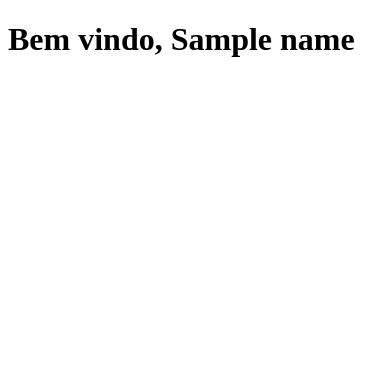
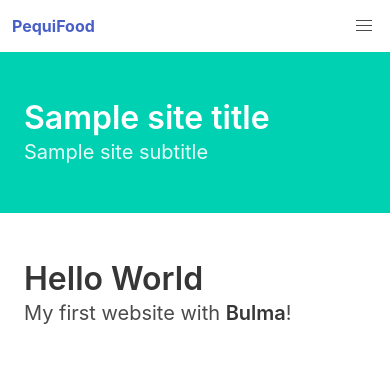
Before and after one commit to jpvramos/pequifood, a Flask app: template pequifood/templates/index.html in a window 390 px wide. Shown: the top 371 px of the page. Before the commit the page ends 57 px from the top, so only its background shows below. Run offline with Flask 2, Linux system fonts and the light colour scheme; the template is opened without the code that fills it: most values are stand-ins (such as "Sample title", 1, 10 or a date in 2020).

Commit message:
:iphone: create macro, base template html Flask

```diff
--- a/pequifood/app.py
+++ b/pequifood/app.py
@@ -1,8 +1,13 @@
 from flask import Flask
 from pequifood.ext  import site
+from pequifood.ext import toolbar
+from pequifood.ext import config
+
 
 def create_app():
     app = Flask(__name__)
+    config.init_app(app)
+    toolbar.init_app(app)
     site.init_app(app)
 
 
--- a/pequifood/ext/config/__init__.py
+++ b/pequifood/ext/config/__init__.py
@@ -0,0 +1,6 @@
+def init_app(app):
+    app.config["SECRET_KEY"] = "abcd"
+
+    if app.debug:
+        app.config["DEBUG_TB_TEMPLATE_EDITOR_ENABLED"] = True
+        app.config["DEBUG_TB_PROFILED_ENABLED"] = True
--- /dev/null
+++ b/pequifood/ext/toolbar/__init__.py
@@ -0,0 +1,5 @@
+from flask_debugtoolbar import DebugToolbarExtension
+
+
+def init_app(app):
+    DebugToolbarExtension(app)
--- /dev/null
+++ b/pequifood/templates/base.html
@@ -0,0 +1,110 @@
+<!DOCTYPE html>
+<html>
+
+<head>
+    {% block head %}
+    <meta charset="utf-8">
+    <meta name="viewport" content="width=device-width, initial-scale=1">
+    <title>Hello Bulma!</title>
+    <link rel="stylesheet" href="https://cdn.jsdelivr.net/npm/bulma@0.9.0/css/bulma.min.css">
+    {% endblock head %}
+    {% block extra_css %} {% endblock %}
+</head>
+
+<body>
+    {% block nav %}
+    <nav class="navbar" role="navigation" aria-label="main navigation">
+        <div class="navbar-brand">
+            <a class="navbar-item" href="https://bulma.io">
+                <strong>PequiFood</strong>
+            </a>
+
+            <a role="button" class="navbar-burger burger" aria-label="menu" aria-expanded="false"
+                data-target="navbarBasicExample">
+                <span aria-hidden="true"></span>
+                <span aria-hidden="true"></span>
+                <span aria-hidden="true"></span>
+            </a>
+        </div>
+
+        <div id="navbarBasicExample" class="navbar-menu">
+            <div class="navbar-start">
+                <a class="navbar-item">
+                    Home
+                </a>
+
+                <a class="navbar-item">
+                    Restaurantes
+                </a>
+
+                <div class="navbar-item has-dropdown is-hoverable">
+                    <a class="navbar-link">
+                        Especiais
+                    </a>
+
+                    <div class="navbar-dropdown">
+                        <a class="navbar-item">
+                            Pizza
+                        </a>
+                        <a class="navbar-item">
+                            Pastel
+                        </a>
+                        <a class="navbar-item">
+                            Hamburguer
+                        </a>
+                        <hr class="navbar-divider">
+                        <a class="navbar-item">
+                            Report an issue
+                        </a>
+                    </div>
+                </div>
+            </div>
+
+            <div class="navbar-end">
+                <div class="navbar-item">
+                    <div class="buttons">
+                        <a class="button is-primary">
+                            <strong>Sign up</strong>
+                        </a>
+                        <a class="button is-light">
+                            Log in
+                        </a>
+                    </div>
+                </div>
+            </div>
+        </div>
+    </nav>
+    {% endblock nav%}
+    <section class="hero is-primary">
+        <div class="hero-body">
+            <div class="container">
+                <h1 class="title">
+                    {{ site_title}}
+                </h1>
+                <h2 class="subtitle">
+                    {{site_subtitle}}
+                </h2>
+            </div>
+        </div>
+    </section>
+    {% block top %}
+    {% endblock top %}
+
+
+    {% block main %}
+    {% endblock main %}
+
+    {% block footer %}
+    <footer class="footer">
+        <div class="content has-text-centered">
+            <p>
+                <strong>Bulma</strong> by <a href="https://jgthms.com">Jeremy Thomas</a>. The source code is licensed
+                <a href="http://opensource.org/licenses/mit-license.php">MIT</a>. The website content
+                is licensed <a href="http://creativecommons.org/licenses/by-nc-sa/4.0/">CC BY NC SA 4.0</a>.
+            </p>
+        </div>
+    </footer>
+    {% endblock footer %}
+</body>
+
+</html>
--- a/pequifood/templates/index.html
+++ b/pequifood/templates/index.html
@@ -1,13 +1,21 @@
-<!DOCTYPE html>
-<html lang="en">
-<head>
-    <meta charset="UTF-8">
-    <meta name="viewport" content="width=device-width, initial-scale=1.0">
-    <title>
-        PequiFood
-    </title>
-</head>
-<body>
-    <h1>Bem vindo, {{ name }}</h1>
-</body>
-</html>
+{% extends "base.html" %}
+{% import "macros/lista_item.html" as list_itens %}
+
+{% block top %}
+<section class="section">
+    <div class="container">
+        <h1 class="title">
+            Hello World
+        </h1>
+        <p class="subtitle">
+            My first website with <strong>Bulma</strong>!
+        </p>
+    </div>
+</section>
+{% endblock top %}
+
+{% block main %}
+<div class="columns">
+    {{ list_itens.cards([1, 2, 3, 4]) }}
+</div>
+{% endblock main %}
--- /dev/null
+++ b/pequifood/templates/macros/lista_item.html
@@ -0,0 +1,36 @@
+{% macro cards(items) %}
+
+{% for item in items %}
+
+<div class="column">
+    <div class="card">
+        <div class="card-image">
+            <figure class="image is-4by3">
+                <img src="https://bulma.io/images/placeholders/1280x960.png" alt="Placeholder image" />
+            </figure>
+        </div>
+        <div class="card-content">
+            <div class="media">
+                <div class="media-left">
+                    <figure class="image is-48x48">
+                        <img src="https://bulma.io/images/placeholders/96x96.png" alt="Placeholder image" />
+                    </figure>
+                </div>
+                <div class="media-content">
+                    <p class="title is-4">John Smith</p>
+                    <p class="subtitle is-6">@johnsmith</p>
+                </div>
+            </div>
+
+            <div class="content">
+                Lorem ipsum dolor sit amet, consectetur adipiscing elit. Phasellus nec
+                iaculis mauris. <a>@bulmaio</a>. <a href="#">#css</a>
+                <a href="#">#responsive</a>
+                <br />
+                <time datetime="2016-1-1">11:09 PM - 1 Jan 2016</time>
+            </div>
+        </div>
+    </div>
+</div>
+{% endfor %}
+{% endmacro %}
```
Also changed, not shown: pequifood/ext/site/main.py (+6 -1 lines), pequifood/templates/restaurants.html (added, +10 -0 lines), pequifood/templates/basic.html (deleted).
